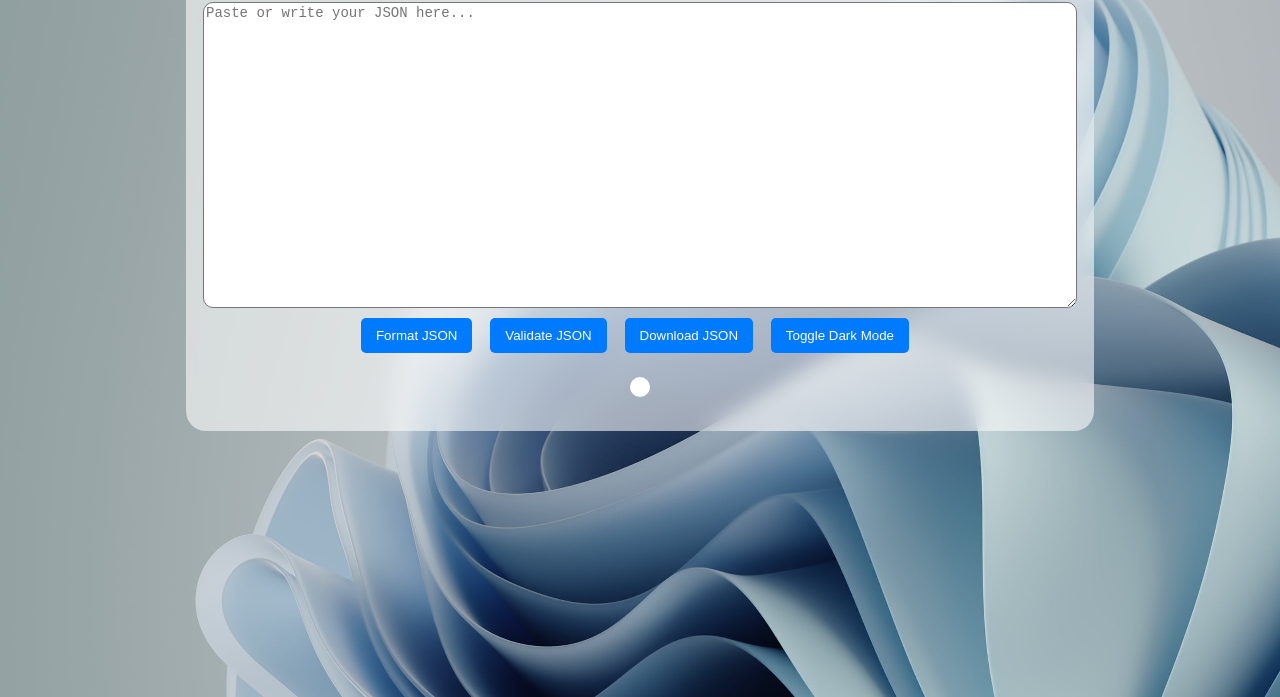
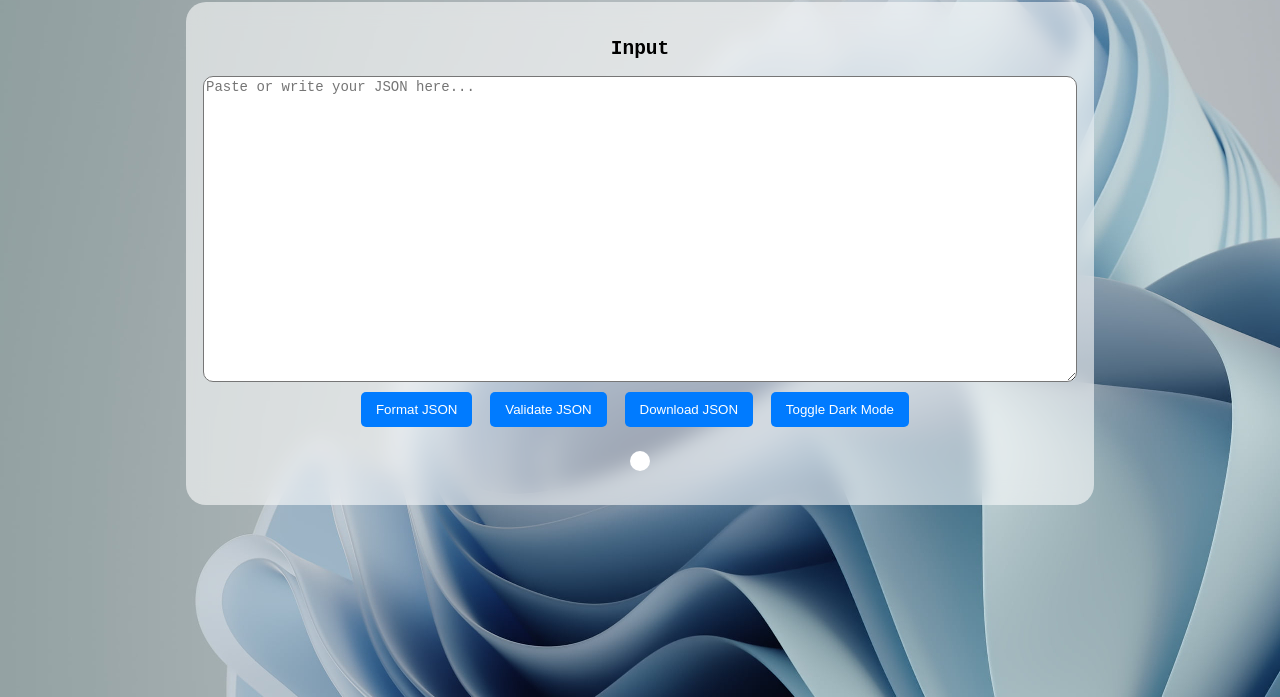
Before and after one commit to yousseftechdev/JSONvalidate, a plain HTML site: page index.html in a window 1280 px wide. Shown: the part 103-800 px from the top of the page. Drawn offline with Linux system fonts and the light colour scheme.

Commit message:
nothing new, minor changes

```diff
--- a/css/style.css
+++ b/css/style.css
@@ -1,6 +1,7 @@
 body {
   background: url(../img/bgLight.jpg);
   display: flex;
+  flex-direction: column;
   align-items: center;
   justify-content: center;
   font-family: monospace;
@@ -12,7 +13,7 @@ body.dark-mode {
   color: #fff;
 }
 
-main {
+section {
   background-color: #ffffff93;
   backdrop-filter: blur(10px);
   display: flex;
@@ -20,12 +21,13 @@ main {
   align-items: center;
   justify-content: center;
   padding: 20px;
+  margin: 20px;
   width: 70%;
   border-radius: 20px;
   transition: all 0.2s;
 }
 
-body.dark-mode main {
+body.dark-mode section {
   background-color: #5b5b5b6e;
   color: #fff;
 }
--- a/index.html
+++ b/index.html
@@ -8,8 +8,9 @@
     <script defer src="js/script.js"></script>
 </head>
 <body>
-    <main>
-        <h1>JSON Formatter & Validator</h1>
+    <h1>JSON Formatter & Validator</h1>
+    <section>
+        <h2>Input</h2>
         <textarea id="json-input" placeholder="Paste or write your JSON here..."></textarea>
         <div class="buttons">
             <button id="format-btn">Format JSON</button>
@@ -18,6 +19,6 @@
             <button id="dark-mode-toggle">Toggle Dark Mode</button>
     </div>
         <p id="error-message"></p>
-    </main>
+    </section>
 </body>
 </html>
```
